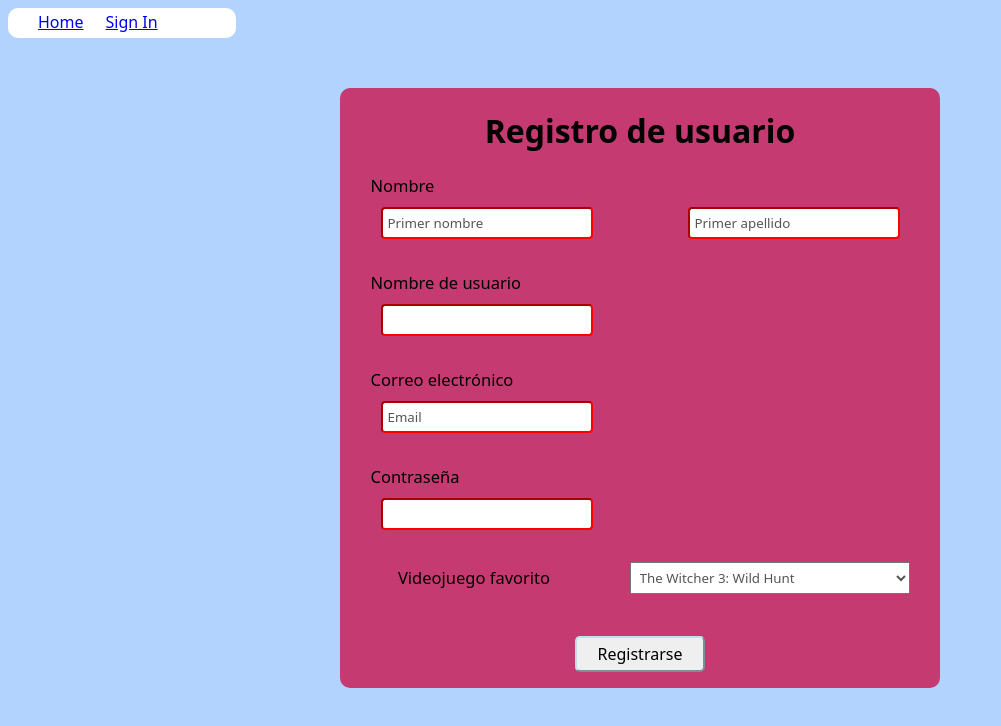
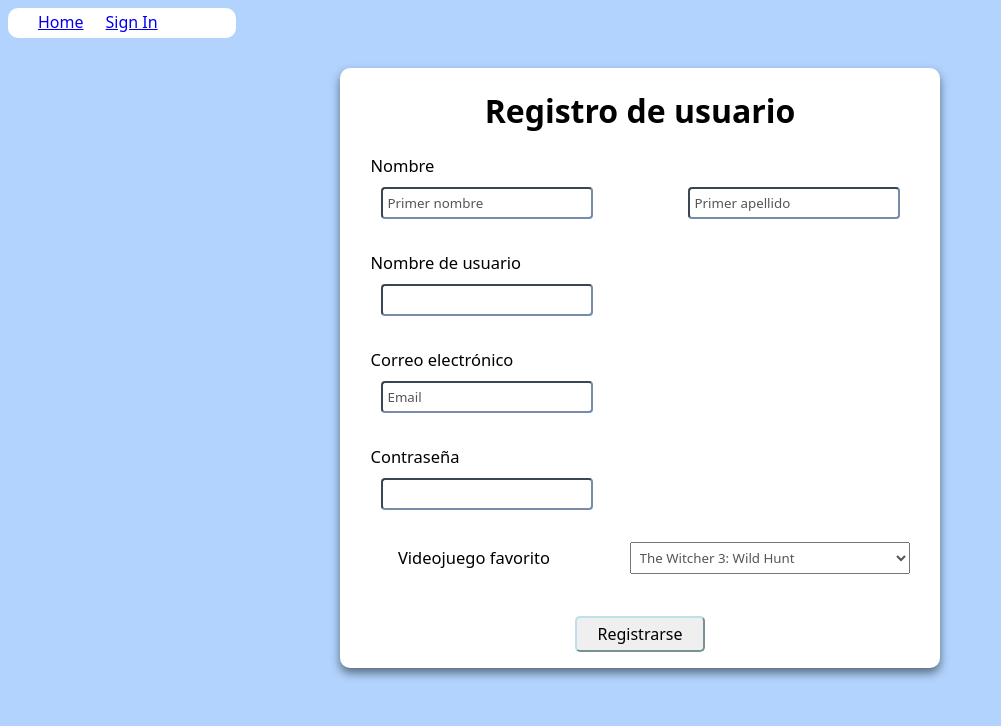
Before and after one commit to diegg22unimet/Microproyecto-2, a React (Vite) app: page /signup in a window 1280 px wide. Shown: the top 726 px of the page, without its empty margins (0-1001 px from the left). Built offline with nearby package versions, Linux system fonts and the light colour scheme.

Commit message:
CSS SignUpPage y HomePage

```diff
--- a/src/pages/SignUpPage.module.css
+++ b/src/pages/SignUpPage.module.css
@@ -25,13 +25,14 @@ body {
     width: 600px;
     height: 600px;
     display: flex;
-    background-color:#c53b71;
+    background-color: white;
     flex-direction: column;
     align-items: center;
-    margin-top: 50px;
+    margin-top: 30px;
     margin-left: auto;
     margin-right: auto;
     border-radius: 10px;
+    box-shadow: 0px 5px 10px 0px rgba(0, 0, 0, 0.5)
 }
 
 label {
@@ -55,7 +56,7 @@ input {
     padding: 5px;
     margin: 10px;
     border-radius: 4px;
-    border-color: red;
+    border-color: #768ca9;
 }
 
 .videogames {
```
